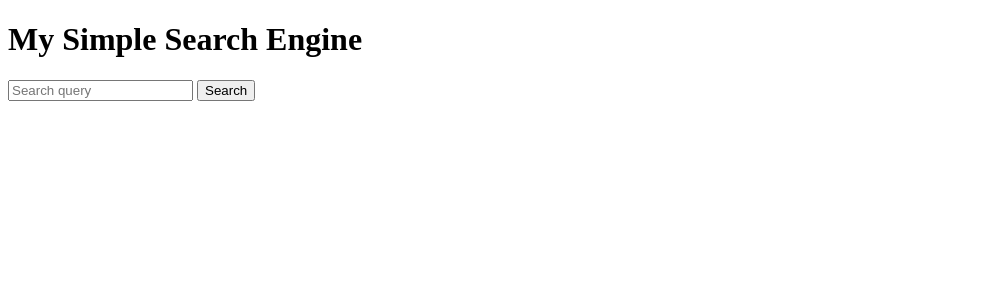
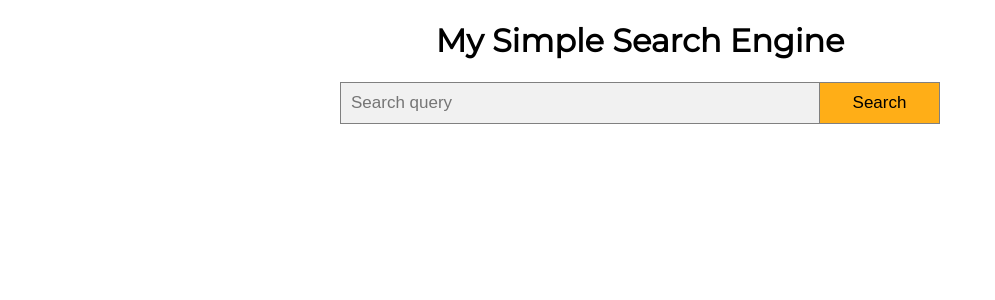
Before and after one commit to rdx199/Algeo02-19070, a Flask app: template templates/index.html in a window 1280 px wide. Shown: the top 300 px of the page, without its empty margins (0-995 px from the left). Run offline with Flask 2, Linux system fonts and the light colour scheme; the template is opened without the code that fills it, so the values that code supplies are empty; some libraries are stand-ins or nearby versions.

Commit message:
update index.html

```diff
--- a/templates/index.html
+++ b/templates/index.html
@@ -1,15 +1,30 @@
 <!DOCTYPE html>
 <html lang="en">
-<head>
-    <meta charset="UTF-8">
-    <meta name="viewport" content="width=device-width, initial-scale=1.0">
+  <head>
+    <meta
+      name="viewport"
+      content="width=device-width, initial-
+        scale=1"
+    />
+    <link
+      rel="stylesheet"
+      href="https://cdnjs.cloudflare.com/ajax/libs/font-
+        awesome/4.7.0/css/font-awesome.min.css"
+    />
+    <link rel="stylesheet" href="/static/index.css" />
     <title>Search Engine</title>
-</head>
-<body>
-    <h1>My Simple Search Engine</h1>
-    <form class="search" method="POST" action="search">
-        <input type="text" name="query" id="query" placeholder="Search query">
-        <button type="submit">Search</button>
+  </head>
+  <body>
+    <h1><center>My Simple Search Engine</center></h1>
+    <form
+      class="search"
+      method="POST"
+      action="search"
+      style="margin: auto; max-width: 600px"
+    >
+      <input type="text" name="query" id="query" placeholder="Search query" />
+      <button type="submit">Search</button>
     </form>
-</body>
+    <p></p>
+  </body>
 </html>
```
